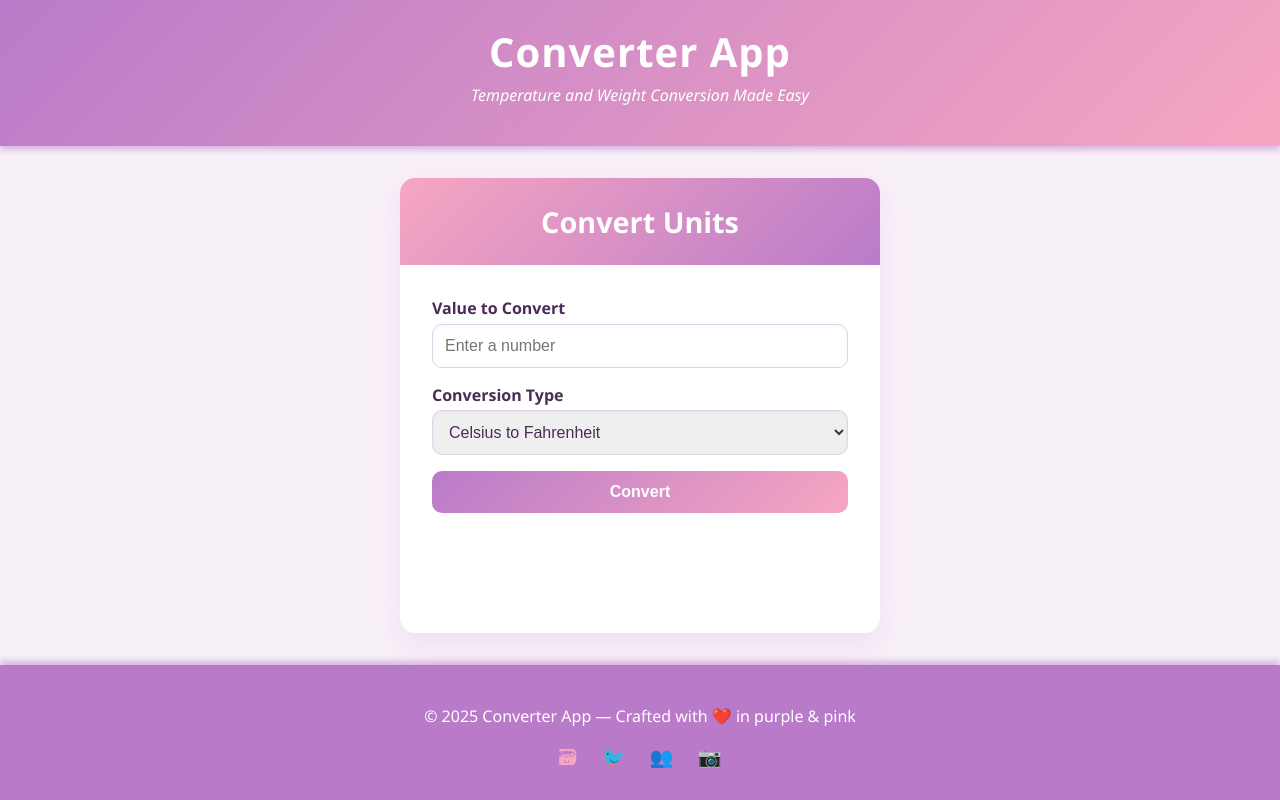
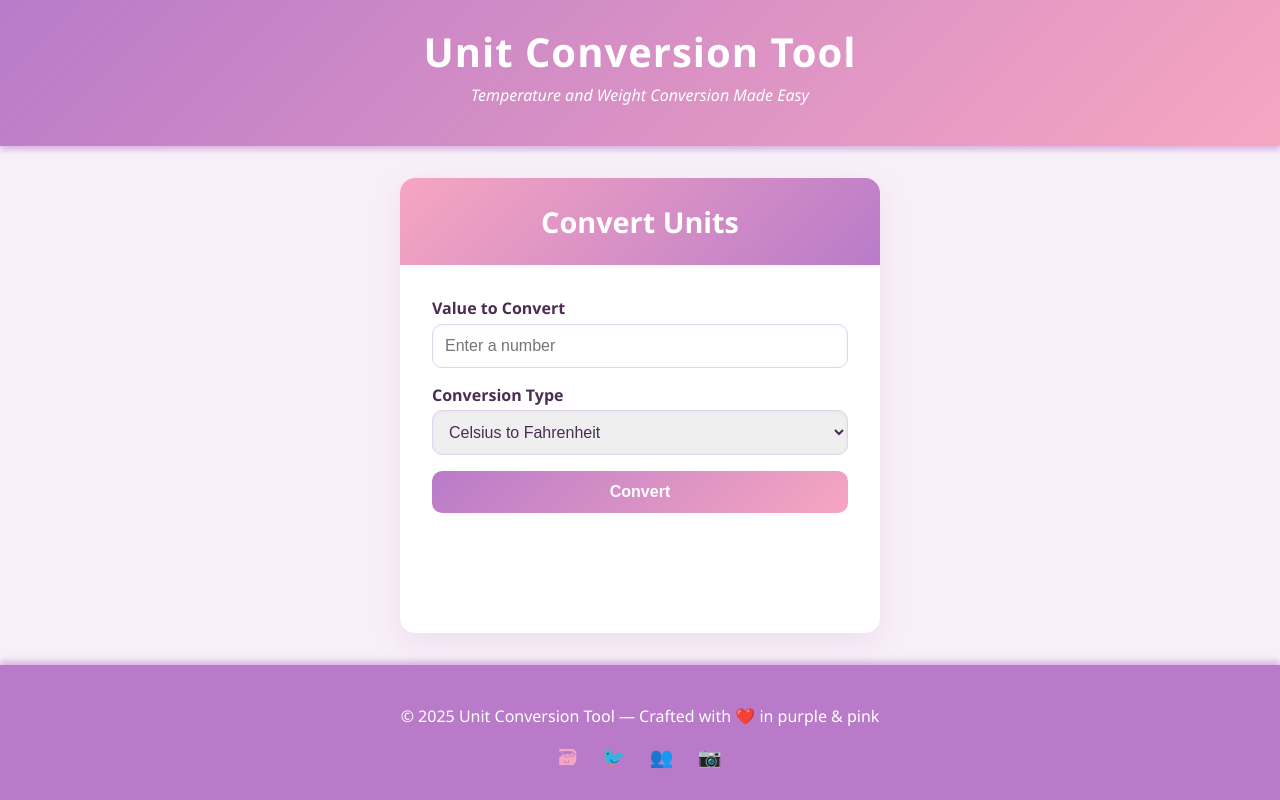
Before and after one commit to gschool2025/app-converter, a website: page public/index.html in a window 1280 px wide. Drawn offline with Linux system fonts and the light colour scheme.

Commit message:
Update index.html

```diff
--- a/public/index.html
+++ b/public/index.html
@@ -3,7 +3,7 @@
 <head>
 <meta charset="UTF-8" />
 <meta name="viewport" content="width=device-width, initial-scale=1" />
-<title>Converter App - Local Preview</title>
+<title>Unit Conversion Tool - Local Preview</title>
 <style>
   /* Reset */
   * {
@@ -155,7 +155,7 @@
 </head>
 <body>
   <header>
-    <h1>Converter App</h1>
+    <h1>Unit Conversion Tool</h1>
     <p>Temperature and Weight Conversion Made Easy</p>
   </header>
 
@@ -190,7 +190,7 @@
   </main>
 
   <footer>
-    <p>© 2025 Converter App — Crafted with ❤️ in purple & pink</p>
+    <p>© 2025 Unit Conversion Tool — Crafted with ❤️ in purple & pink</p>
     <div>
       <a href="#" aria-label="GitHub">&#x1F5C3;</a>
       <a href="#" aria-label="Twitter">&#x1F426;</a>
```
